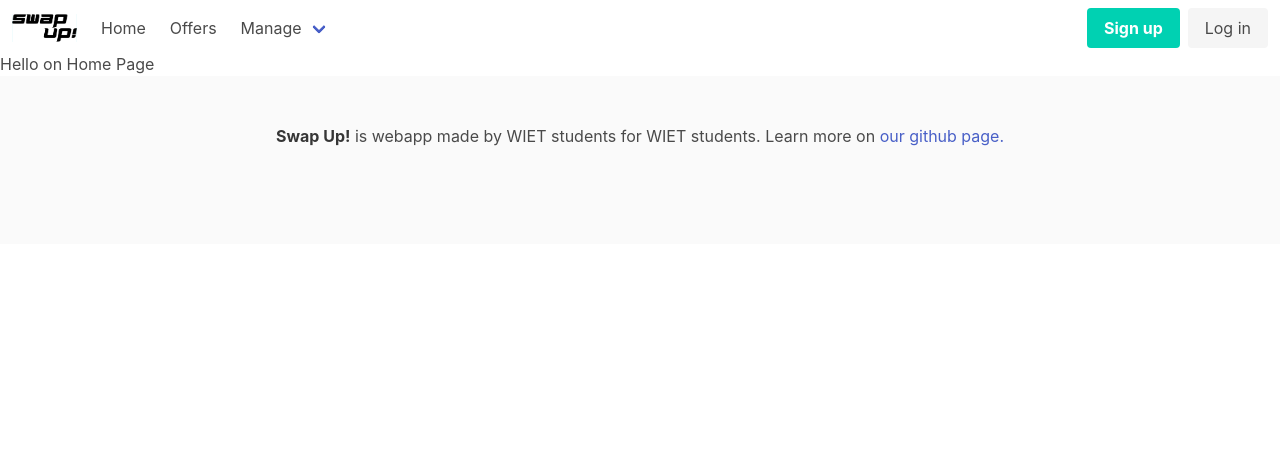
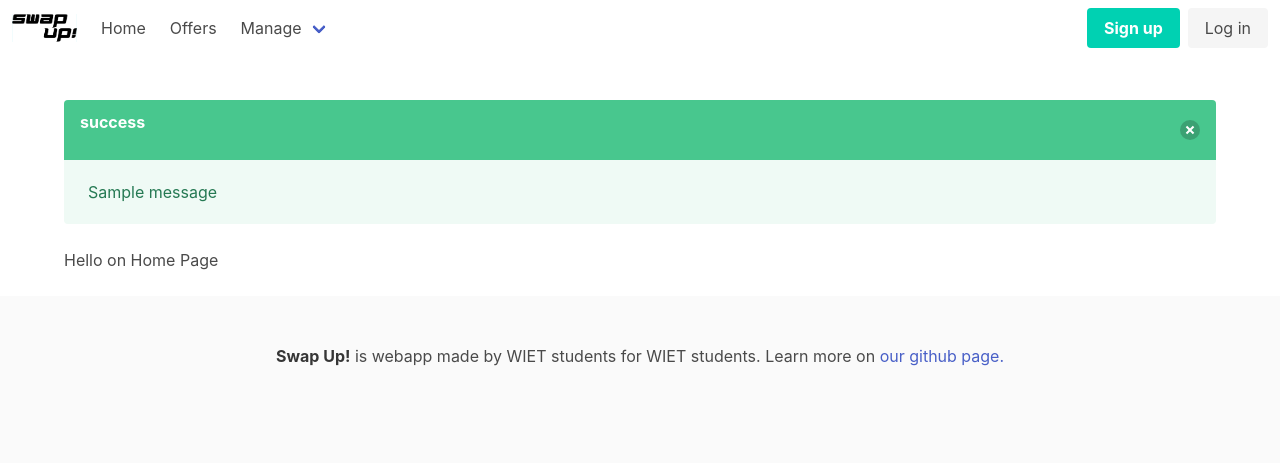
Before and after one commit to wsrtka/SwapUp, a Django app: page / in a window 1280 px wide. Shown: the top 463 px of the page. Run offline with Django 3.2, Linux system fonts and the light colour scheme; tables that the repository leaves empty hold one stand-in row (values such as "Sample post"); one stand-in notice (Sample message) is shown.

```diff
--- a/swap_up/exchange/templates/base.html
+++ b/swap_up/exchange/templates/base.html
@@ -1,10 +1,12 @@
 {% load static %}
+
 <!DOCTYPE html>
 <html class="has-navbar-fixed-top">
     <head>
         <meta name="viewport" content="width=device-width, initial-scale=1">
         <link rel="stylesheet" type="text/css" href="{% static 'exchange/main.css' %}">
     </head>
+
 {% block body %}
 
 <nav class="navbar is-fixed-top" role="navigation" aria-label="main navigation">
@@ -42,10 +44,10 @@
           <a class="navbar-item">
             Exchange
           </a>
+          <hr class="navbar-divider">
           <a class="navbar-item">
             Account
           </a>
-            <hr class="navbar-divider">
         </div>
       </div>
     </div>
@@ -65,8 +67,26 @@
   </div>
 </nav>
 
+<div class="container content">
+
+  {% if messages %}
+  {% for message in messages %}
+      <article class="message is-{{ message.tags }} mt-6">
+        <div class="message-header">
+          <p>{{ message.tags }}</p>
+          <button class="delete" aria-label="delete"></button>
+        </div>
+        <div class="message-body">
+          {{ message }}
+        </div>
+      </article>
+  {% endfor %}
+  {% endif %}
+
   {% block content %}
   {% endblock %}
+
+</div>
 
 <footer class="footer">
     <div class="content has-text-centered">
@@ -74,5 +94,7 @@
     </div>
 </footer>
 
+
 {% endblock body %}
+
 </html>
```
Also changed, not shown: swap_up/users/views.py (+12 -2 lines). Lines whose indentation alone changed are shown as unchanged.
